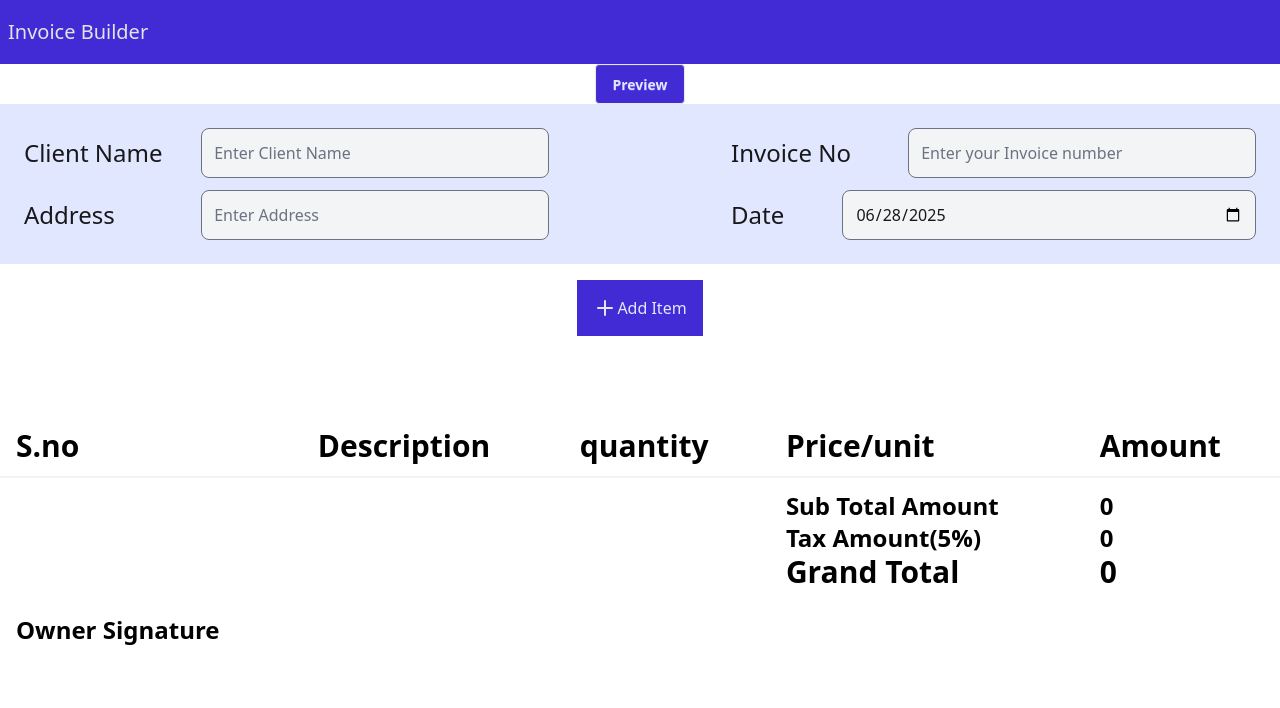
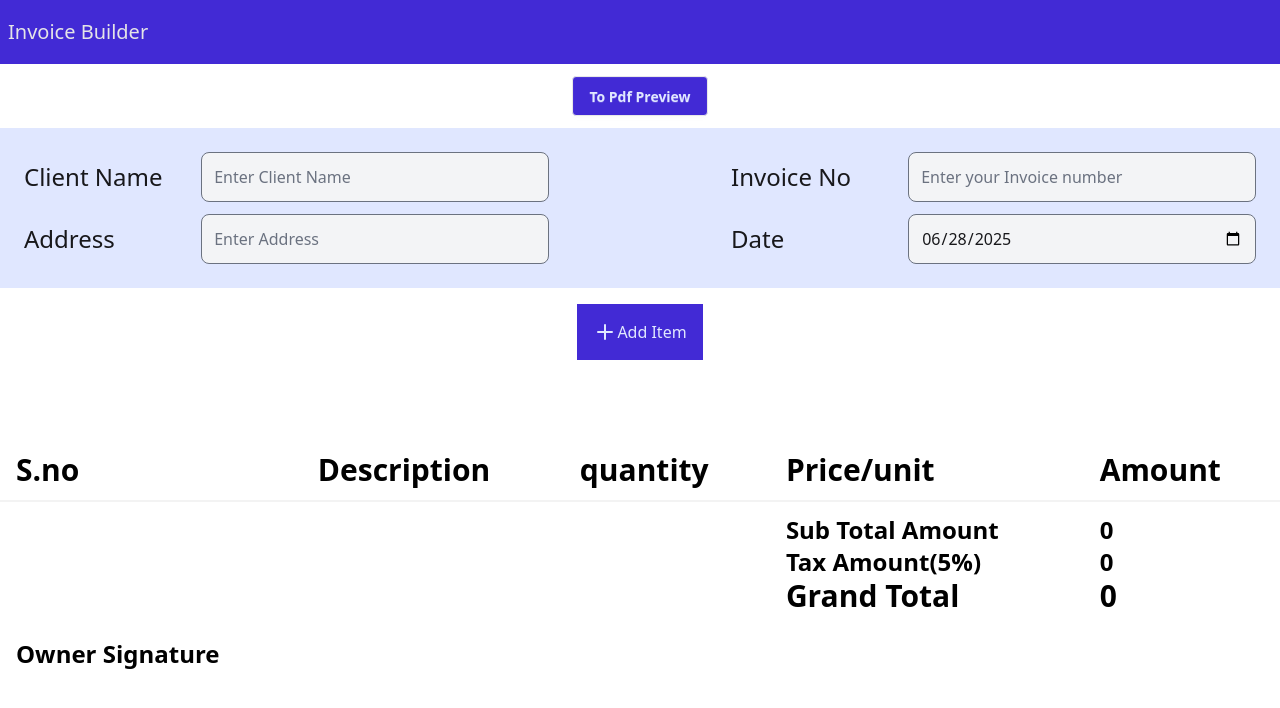
Before and after one commit to Vengat-P/InvoiceBuilder, a React (Vite) app: page / in a window 1280 px wide. Shown: the top 708 px of the page. Built offline with nearby package versions, Linux system fonts and the light colour scheme.

Commit message:
modified

```diff
--- a/src/Pages/Home.jsx
+++ b/src/Pages/Home.jsx
@@ -24,10 +24,10 @@ const Home = () => {
           {status ? (
             <button
               type="button"
-              className="btn bg-primary text-primary-content"
+              className="btn bg-primary my-3 text-primary-content"
               onClick={() => setStatus(false)}
             >
-              Preview
+              To Pdf Preview
             </button>
           ) : (
             <button
@@ -94,7 +94,7 @@ const Home = () => {
                   )}
                 </label>
                 <label className="flex w-auto justify-center items-center gap-3">
-                  <span className="w-32">Date</span>
+                  <span className="w-32 lg:w-64">Date</span>
                   {status ? (
                     <input
                       type="date"
```
